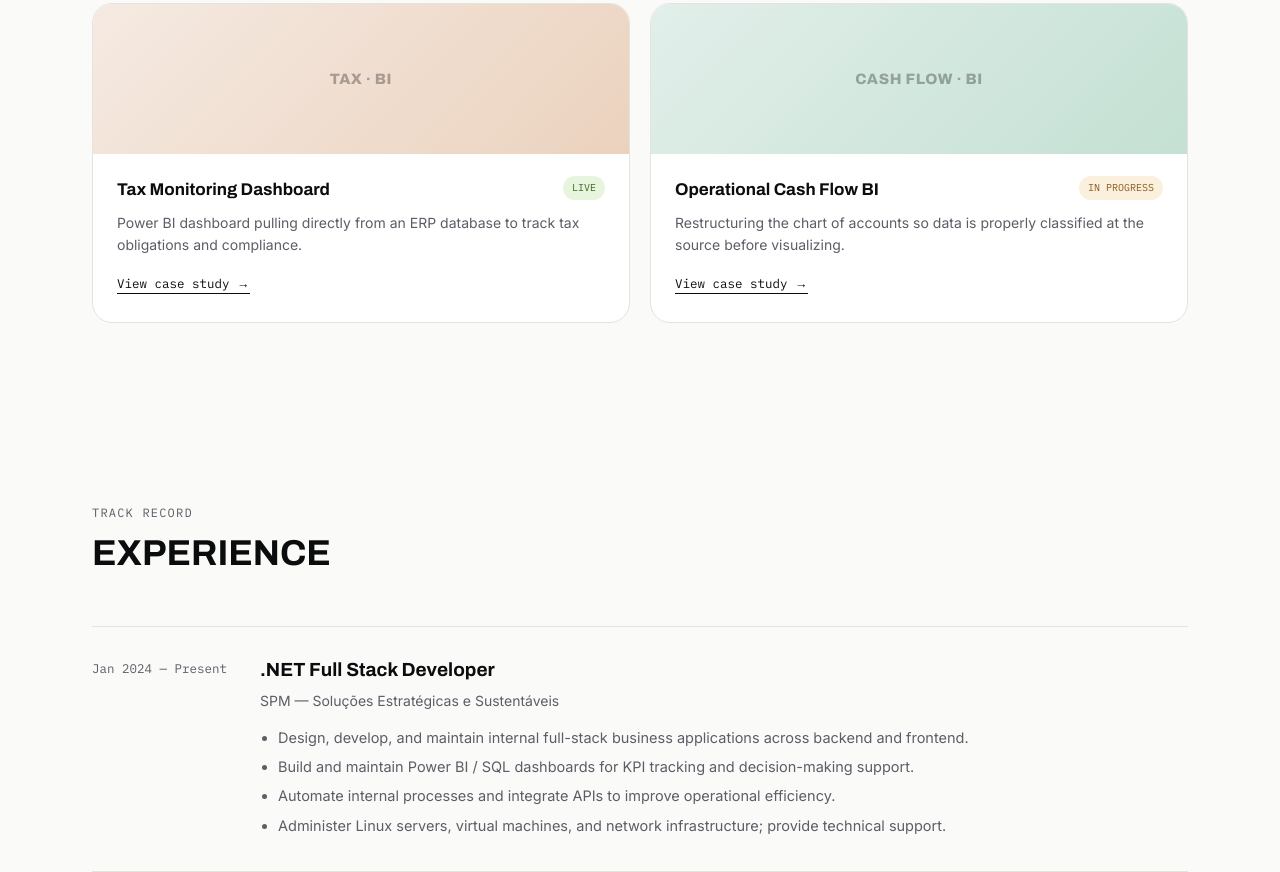
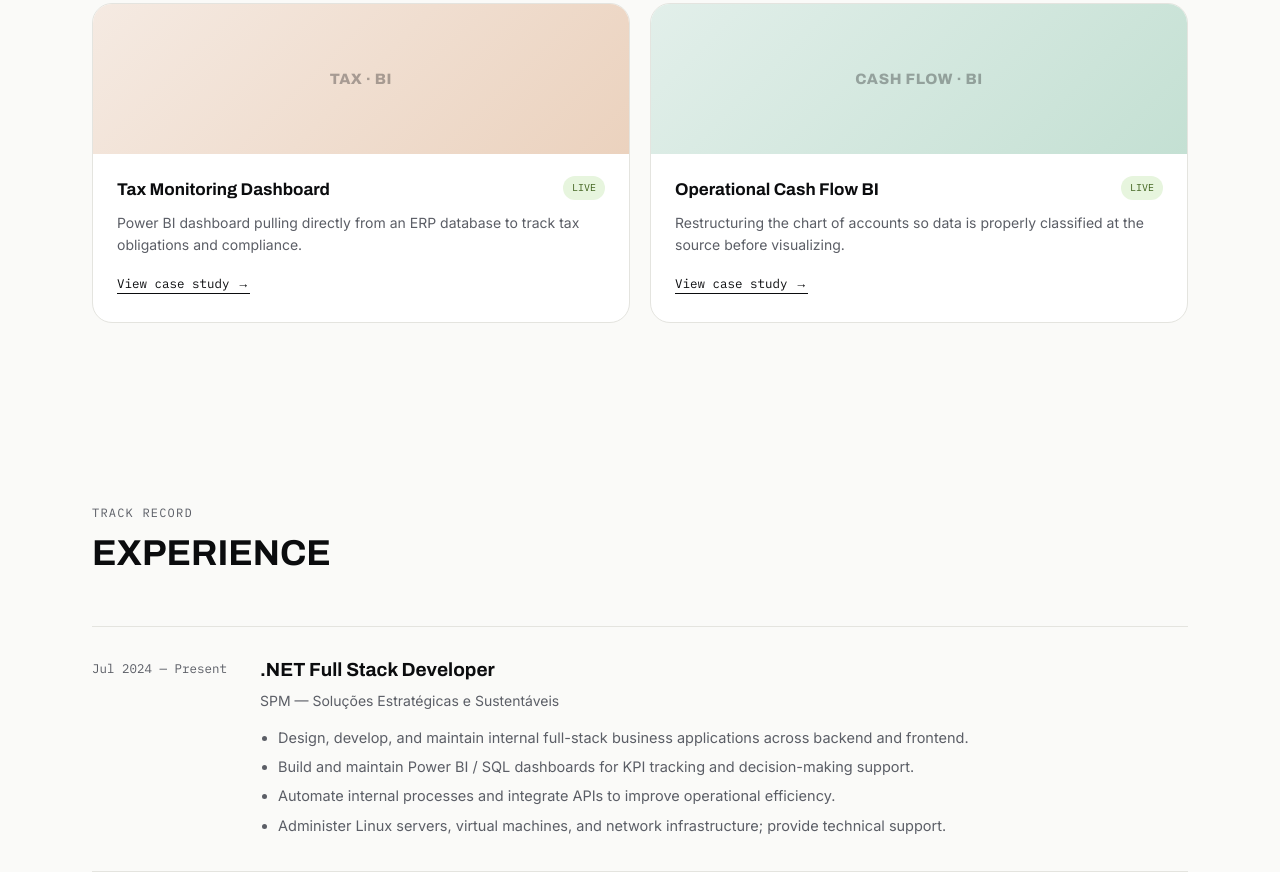
Before and after one commit to Hilguener/portfolio, a plain HTML site: page index.html in a window 1280 px wide. Shown: the part 1490-2362 px from the top of the page. Drawn offline with Linux system fonts and the light colour scheme.

Commit message:
changed status badge

```diff
--- a/index.html
+++ b/index.html
@@ -227,7 +227,7 @@
       <div class="project-card">
         <div class="project-thumb thumb-4">Cash Flow · BI</div>
         <div class="project-body">
-          <div class="project-top"><h3>Operational Cash Flow BI</h3><span class="status progress">In Progress</span></div>
+          <div class="project-top"><h3>Operational Cash Flow BI</h3><span class="status live">Live</span></div>
           <p>Restructuring the chart of accounts so data is properly classified at the source before visualizing.</p>
           <a class="link" href="#">View case study →</a>
         </div>
@@ -247,7 +247,7 @@
     </div>
 
     <div class="timeline-item">
-      <div class="dates">Jan 2024 — Present</div>
+      <div class="dates">Jul 2024 — Present</div>
       <div>
         <h3>.NET Full Stack Developer</h3>
         <div class="company">SPM — Soluções Estratégicas e Sustentáveis</div>
```
